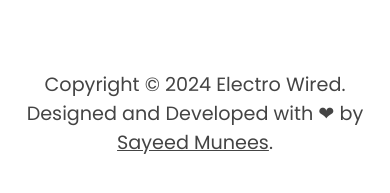
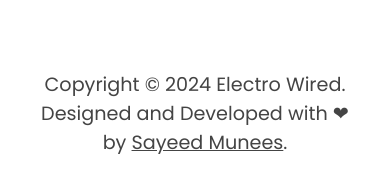
Before and after one commit to sayeedmunees/electro-wired, a plain HTML site: page index.html in a window 390 px wide. Shown: the part 5439-5632 px from the top of the page. Drawn offline with Linux system fonts and the light colour scheme.

Commit message:
Update mediaqueries.css

```diff
--- a/mediaqueries.css
+++ b/mediaqueries.css
@@ -80,6 +80,9 @@
       }
 
     footer p{
+        padding-left: 2rem;
+        padding-right: 2rem;
+        padding-bottom: 2rem;
         margin-top: 3rem;
     }
 }
```
